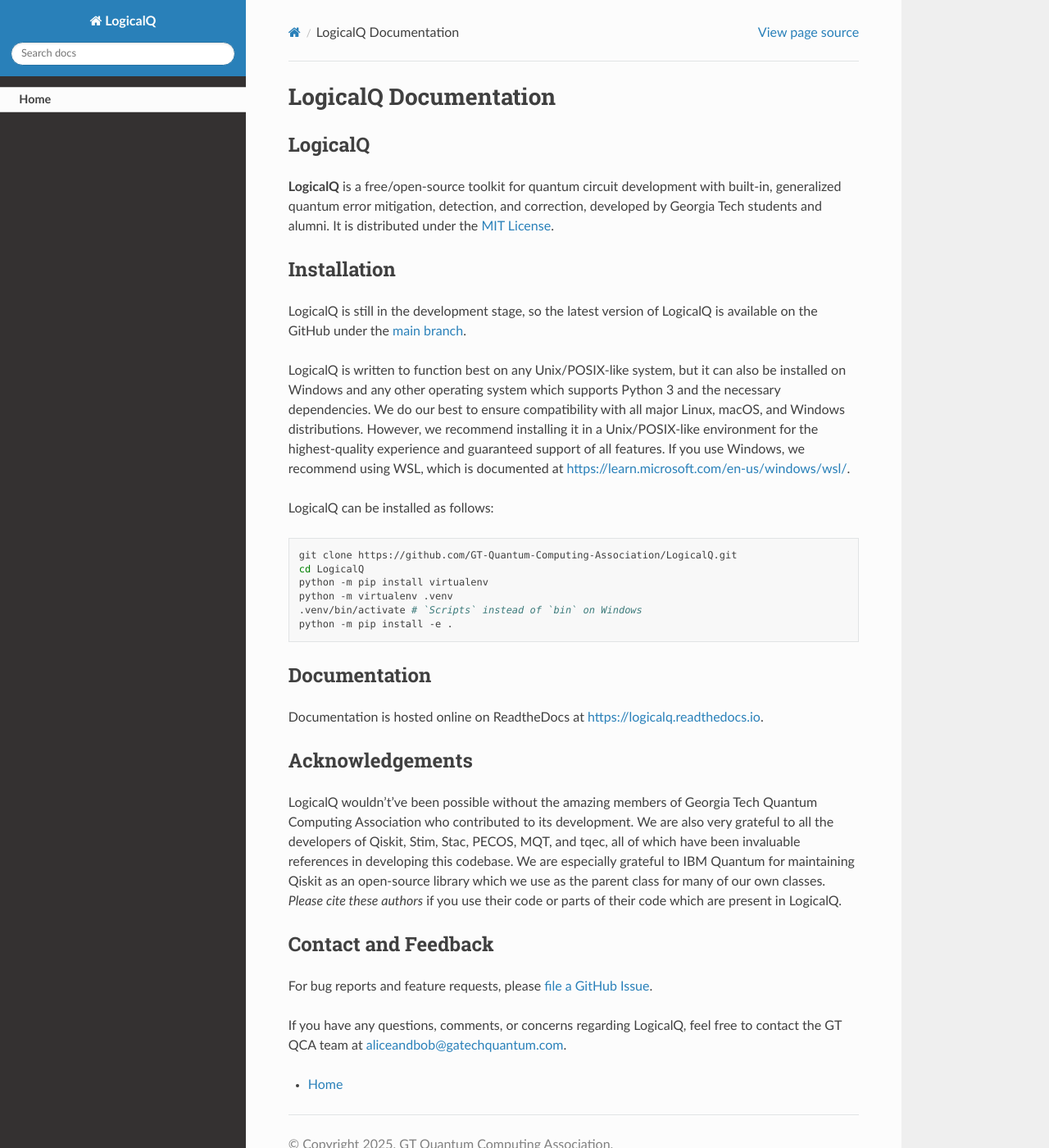
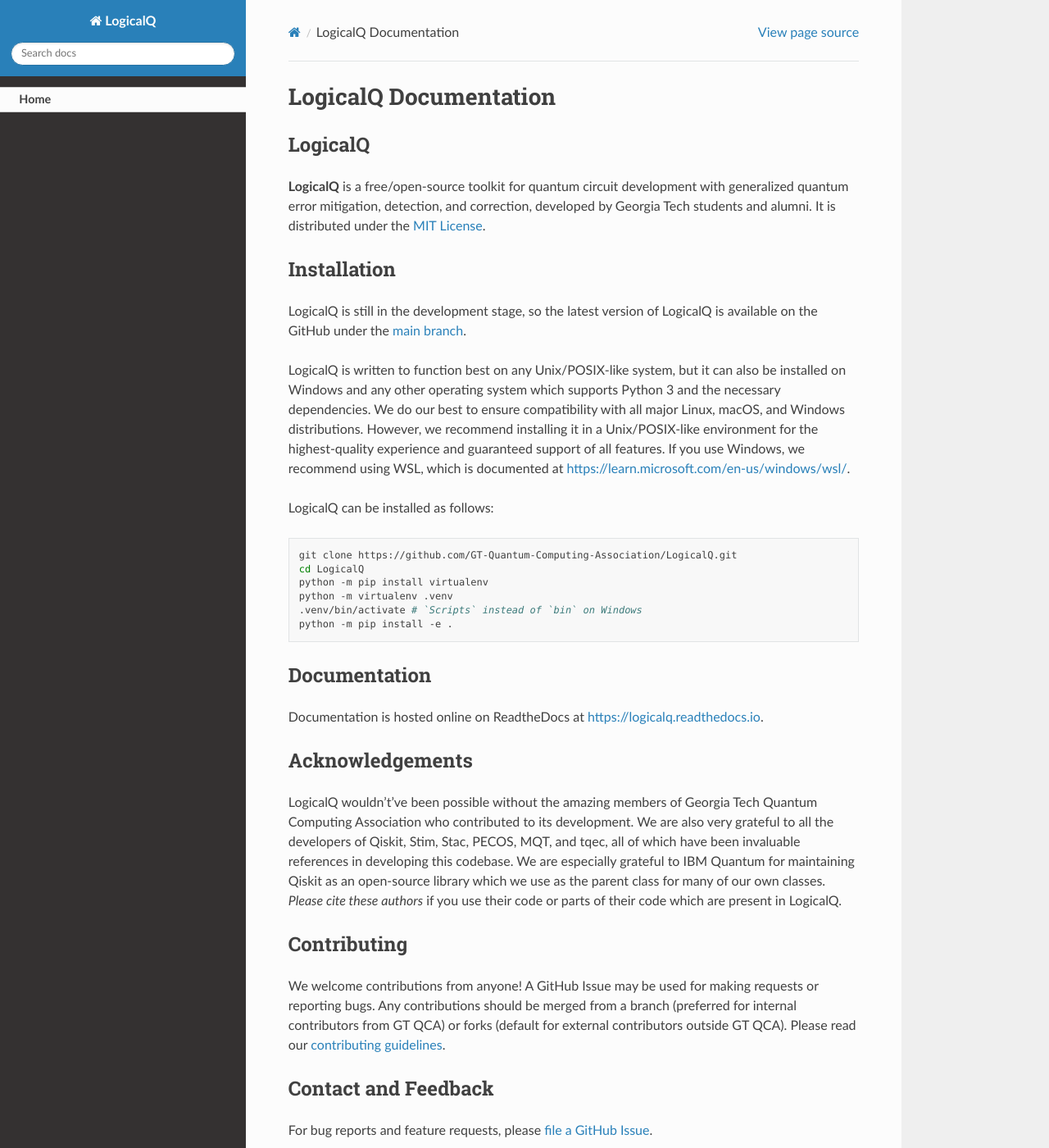
Before and after one commit to GT-Quantum-Computing-Association/LogicalQ, a Sphinx documentation site: the page built from docs/source/index.rst, in a window 1280 px wide and 1400 px high. Shown: the whole window at 82% size. Built offline with Sphinx 7.4.7 and the Read the Docs theme 3.1.0, drawn with Linux system fonts in a browser that asks for light colours; pages that are not in the unit, such as notebooks, are missing from menus.

Commit message:
improvements to docs index

```diff
--- a/docs/source/index.rst
+++ b/docs/source/index.rst
@@ -4,7 +4,7 @@
 LogicalQ
 -----
 
-**LogicalQ** is a free/open-source toolkit for quantum circuit development with built-in, generalized quantum error mitigation, detection, and correction, developed by Georgia Tech students and alumni. It is distributed under the `MIT License`_.
+**LogicalQ** is a free/open-source toolkit for quantum circuit development with generalized quantum error mitigation, detection, and correction, developed by Georgia Tech students and alumni. It is distributed under the `MIT License`_.
 
 .. _MIT License: https://en.wikipedia.org/wiki/MIT_License
 
@@ -37,6 +37,13 @@
 ----------------
 LogicalQ wouldn't've been possible without the amazing members of Georgia Tech Quantum Computing Association who contributed to its development. We are also very grateful to all the developers of Qiskit, Stim, Stac, PECOS, MQT, and tqec, all of which have been invaluable references in developing this codebase. We are especially grateful to IBM Quantum for maintaining Qiskit as an open-source library which we use as the parent class for many of our own classes. *Please cite these authors* if you use their code or parts of their code which are present in LogicalQ.
 
+Contributing
+--------------------
+
+We welcome contributions from anyone! A GitHub Issue may be used for making requests or reporting bugs. Any contributions should be merged from a branch (preferred for internal contributors from GT QCA) or forks (default for external contributors outside GT QCA). Please read our `contributing guidelines`_.
+
+.. _contributing guidelines: https://github.com/GT-Quantum-Computing-Association/LogicalQ/blob/main/CONTRIBUTING.md
+
 Contact and Feedback
 --------------------
 
```
